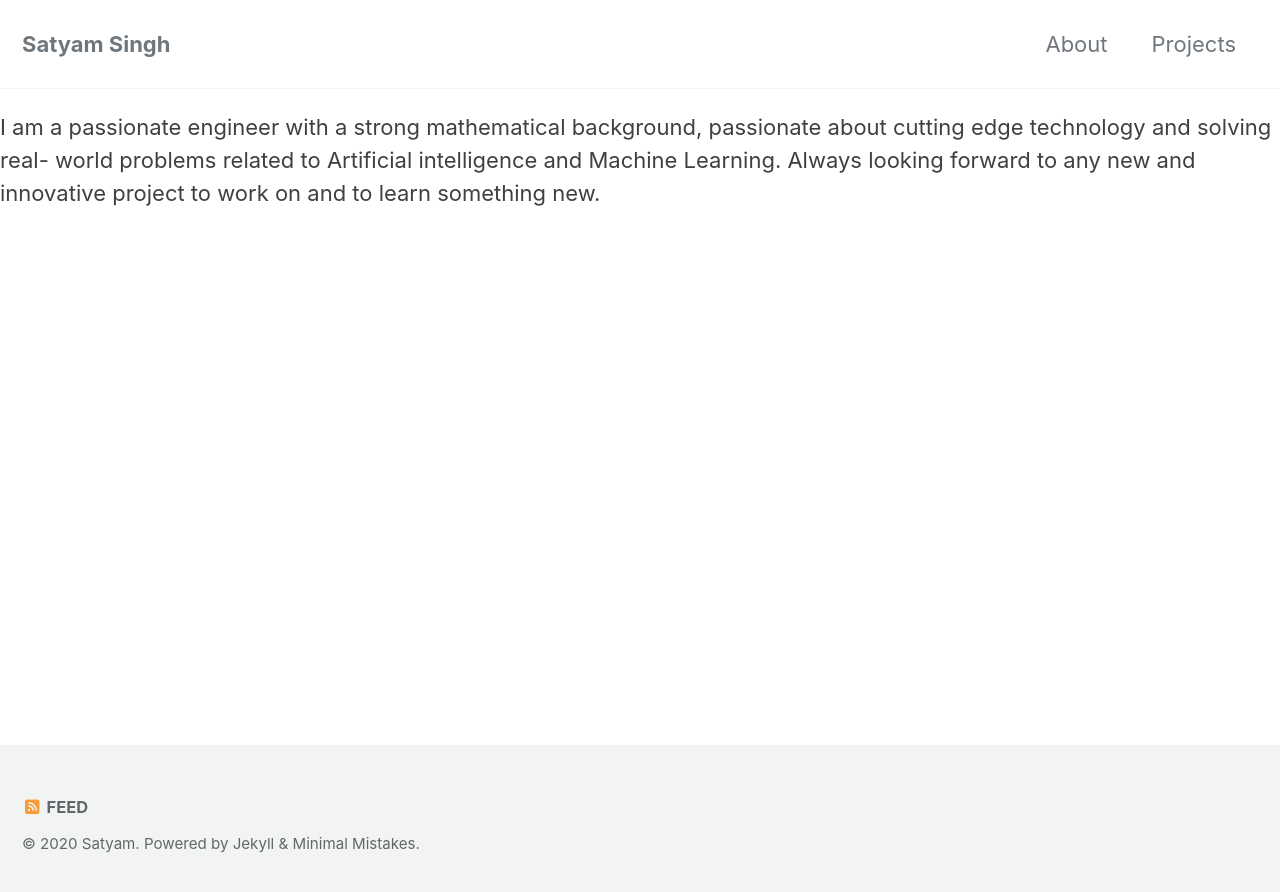
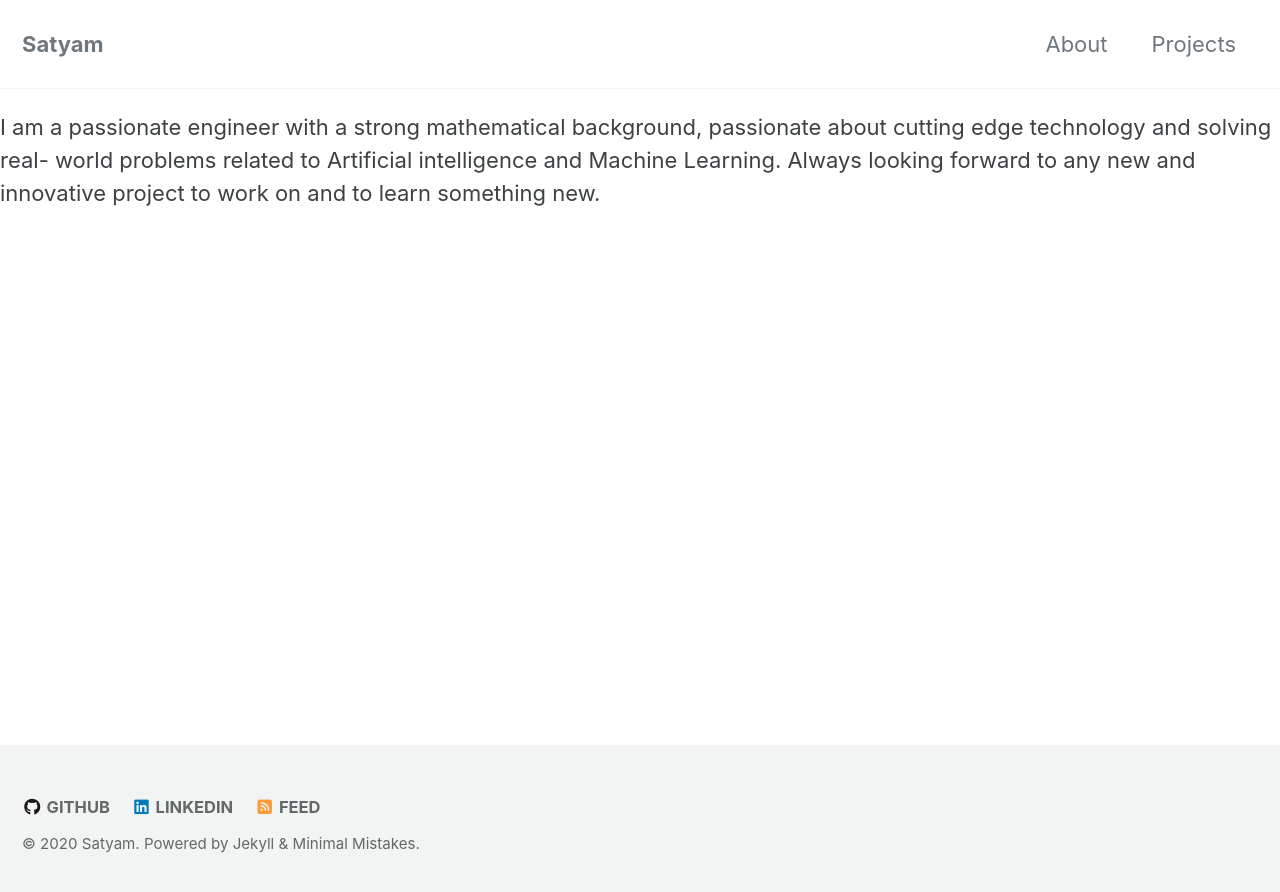
Before and after one commit to Satyam0062/satyam0062.github.io, a Jekyll site: the page built from _pages/about.md, in a window 1280 px wide. Shown: the top 892 px of the page. Built offline with Jekyll 4.4.1, drawn with Linux system fonts in a browser that asks for light colours; cached includes are drawn as plain includes; nearby versions of some CDN libraries; our own code applies the rules of GitHub Pages for plain Markdown files.

Commit message:
Modified file

```diff
--- a/_config.yml
+++ b/_config.yml
@@ -16,7 +16,7 @@
 
 # Site Settings
 locale                   : "en-In"
-title                    : "Satyam Singh"
+title                    : "Satyam"
 title_separator          : "-"
 subtitle                 : # site tagline that appears below site title in masthead
 name                     : "Satyam"
@@ -122,16 +122,16 @@
       # url:
     - label: "GitHub"
       icon: "fab fa-fw fa-github"
-      # url:
+      url: "https://github.com/Satyam0062"
     - label: "GitLab"
       icon: "fab fa-fw fa-gitlab"
       # url:
     - label: "Bitbucket"
       icon: "fab fa-fw fa-bitbucket"
       # url:
-    - label: "Instagram"
-      icon: "fab fa-fw fa-instagram"
-      # url:
+    - label: "Linkedin"
+      icon: "fab fa-fw fa-linkedin"
+      url: "https://www.linkedin.com/in/satyam0062/"
 
 
 # Reading Files
```
